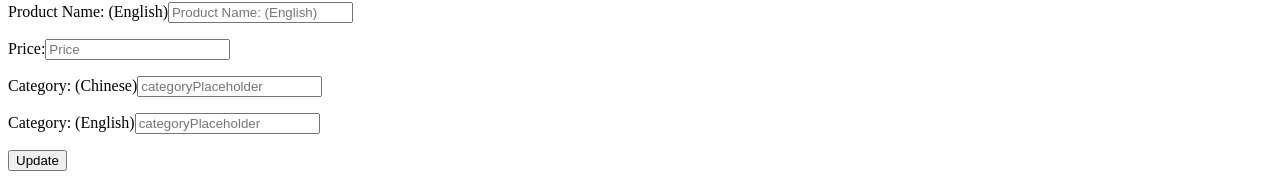
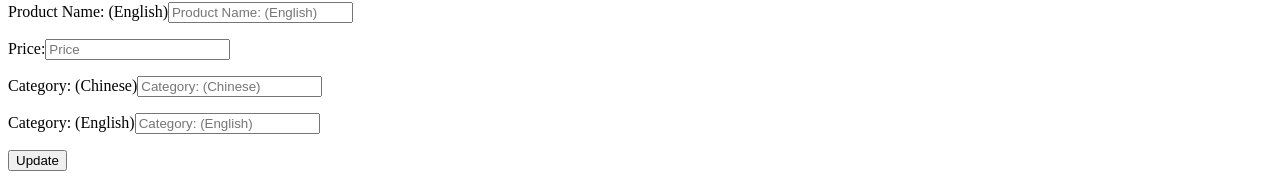
Before and after one commit to Sherman-Shek/seafood-app, a React (Create React App) app: page /1/edit/1 in a window 1280 px wide. Shown: the part 289-473 px from the top of the page. Built offline with nearby package versions, Linux system fonts and the light colour scheme; no server answers.

Commit message:
Test: translate function

```diff
--- a/src/components/EditSeafood.js
+++ b/src/components/EditSeafood.js
@@ -161,7 +161,7 @@ function EditSeafood() {
                 <label>{t("categoryZh")}</label>
                 <input
                     name="category_zh"
-                    placeholder={t("categoryPlaceholder")}
+                    placeholder={t("categoryPlaceholderZh")}
                     value={form.category?.zh || ""}
                     onChange={handleChange}
                 />
@@ -169,7 +169,7 @@ function EditSeafood() {
                 <label>{t("categoryEn")}</label>
                 <input
                     name="category_en"
-                    placeholder={t("categoryPlaceholder")}
+                    placeholder={t("categoryPlaceholderEn")}
                     value={form.category?.en || ""}
                     onChange={handleChange}
 
--- a/src/pages/AddSeafood.js
+++ b/src/pages/AddSeafood.js
@@ -14,7 +14,7 @@ function AddSeafood({ onAdd }) {
         name: { en: "", zh: "" },
         price: "",
         category: "",
-        unit: { en: "kg", zh: "公斤" }
+        unit: { en: "g", zh: "斤" }
     })
 
     const [imageUrl, setImageUrl] = useState("")
@@ -164,7 +164,7 @@ function AddSeafood({ onAdd }) {
                 <input
                     name="category"
                     placeholder={t("categoryPlaceholderZh")}
-                    value={form.category}
+                    value={form.category.zh}
                     onChange={(e) => setForm({ ...form, category: e.target.value })}
                     required
                 />
@@ -173,7 +173,7 @@ function AddSeafood({ onAdd }) {
                 <input
                     name="category"
                     placeholder={t("categoryPlaceholderEn")}
-                    value={form.category}
+                    value={form.category.en}
                     onChange={(e) => setForm({ ...form, category: e.target.value })}
                     required
                 />
```
